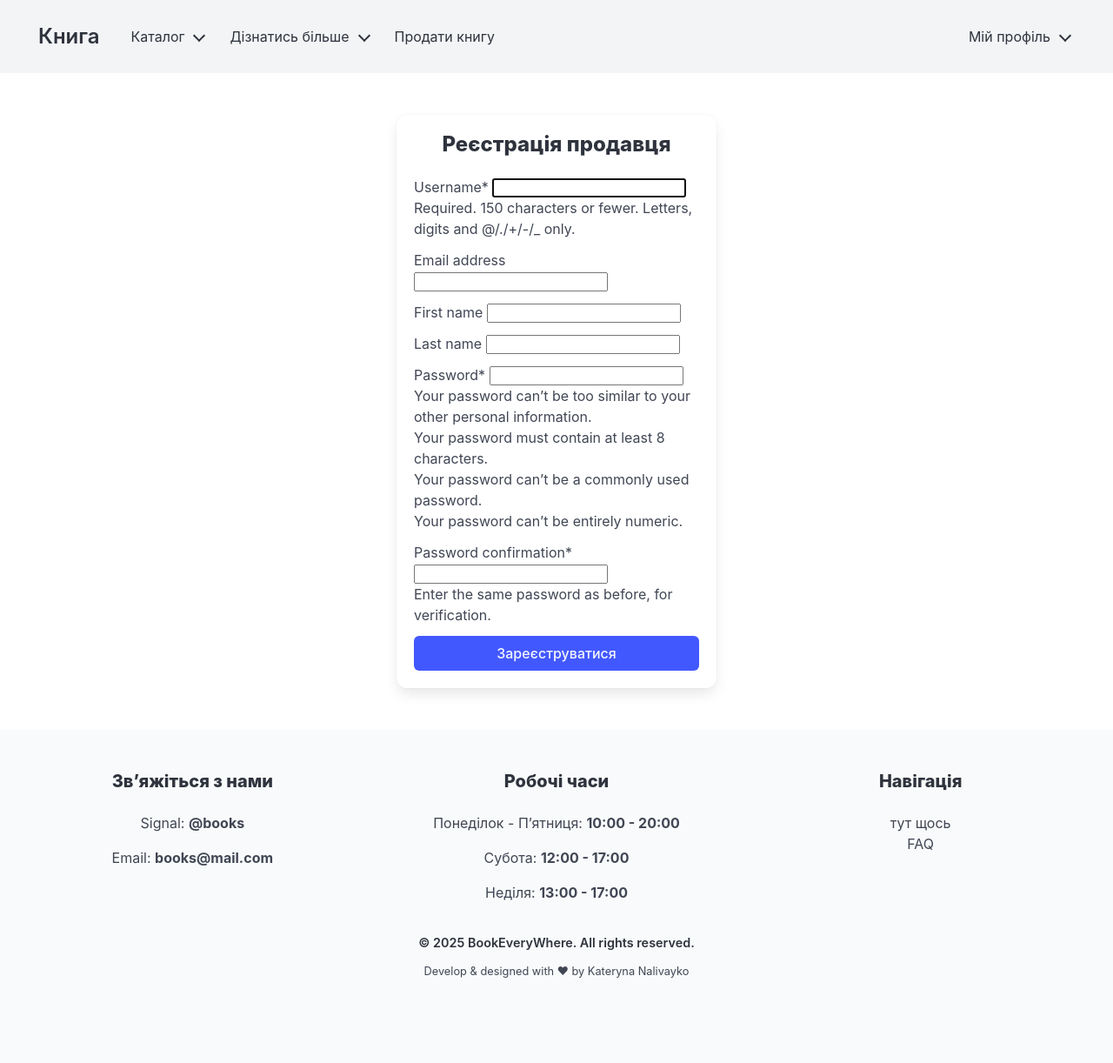
After one commit to kateryna-nalivayko/MarketplaceBookStore, a Django app: page /user/store-sign-up/ in a window 1280 px wide. The commit adds this page. Shown: the whole page at 87% size. Run offline with Django 5.2, Linux system fonts and the light colour scheme; parts of the project's set-up code (start-up, migrations or seed data) failed here and were passed over; some libraries are stand-ins or nearby versions.

Commit message:
Add store signup functionality: create view, form, and template; update URLs and base template for user authentication

```diff
--- a/core/urls.py
+++ b/core/urls.py
@@ -31,3 +31,7 @@ urlpatterns = [
 
 
 ] + static(settings.MEDIA_URL, document_root=settings.MEDIA_ROOT)
+
+
+
+# http://127.0.0.1:8000/about
--- a/templates/include/base.html
+++ b/templates/include/base.html
@@ -79,14 +79,17 @@
                     </div>
                 </div>
 
-                <a class="navbar-item" href="#">
+                {% if not user.is_authenticated %}
+                <a class="navbar-item" href="{% url "user:store_sign_up" %}">
                     Продати книгу
                 </a>
+                {% endif %}
+
             </div>
 
             <div class="navbar-dropdown">
 
-                    <a class="navbar-item" href="#}">
+                    <a class="navbar-item" href="#">
                         Увійти
                     </a>
                 </div>
@@ -108,6 +111,9 @@
                                     {% if user|is_in_group:"Store" %}
                                         <a class="navbar-item" href="#}">
                                             Профайл продавця
+                                        </a>
+                                        <a class="navbar-item" href="{% url "users:change_password" %}">
+                                            Змінити пароль
                                         </a>
                                     {% elif user|is_in_group:"Customer" %}
 
--- a/users/forms.py
+++ b/users/forms.py
@@ -24,4 +24,4 @@ class StoreSignUpForm(UserCreationForm):
 
     class Meta(UserCreationForm.Meta):
         model = User
-        fields = UserCreationForm.Meta.fields + ('email',)
+        fields = UserCreationForm.Meta.fields + ('email', 'first_name', 'last_name')
--- /dev/null
+++ b/users/templates/users/store_sign_up.html
@@ -0,0 +1,27 @@
+{% extends "include/base.html" %}
+{% load static %}
+{% load crispy_forms_tags %}
+
+{% block content %}
+<section class="section">
+    <div class="container">
+        <div class="columns is-centered">
+            <div class="column is-4-desktop is-6-tablet">
+                <div class="box">
+                    <p class="title is-4 has-text-centered">Реєстрація продавця</p>
+                    <form action="{% url "user:store_sign_up" %}" method='POST'>
+                        {% csrf_token %}
+                        {{ form|crispy }}
+
+                        <div class="field">
+                            <div class="control">
+                                <button type="submit" class="button is-link is-fullwidth">Зареєструватися</button>
+                            </div>
+                        </div>
+                    </form>
+                </section>
+            </div>
+        </div>
+    </div>
+
+{% endblock content %}
--- a/users/urls.py
+++ b/users/urls.py
@@ -10,4 +10,5 @@ urlpatterns = [
     path('customer-sign-up/', views.customer_signup_view, name='customer_signup_view'),
     path('logout/', views.logout, name='logout'),
     path('change-password/', views.change_password, name='change_password'),
+    path('store-sign-up/', views.store_signup_view, name='store_sign_up')
 ]
--- a/users/views.py
+++ b/users/views.py
@@ -8,7 +8,8 @@ from django.contrib.auth.decorators import login_required
 from django.contrib.auth.forms import PasswordChangeForm
 
 from customer.models import Customer
-from users.forms import CustomAuthenticationForm, CustomerSignUpForm
+from store.models import Store
+from users.forms import CustomAuthenticationForm, CustomerSignUpForm, StoreSignUpForm
 
 from verify_email.email_handler import ActivationMailManager
 
@@ -94,3 +95,38 @@ def change_password(request):
     }
 
     return render(request, 'users/change_password.html', context)
+
+
+def store_signup_view(request):
+    if request.method == 'POST':
+        form = StoreSignUpForm(request.POST)
+
+        if form.is_valid():
+            user = None
+            try:
+                with transaction.atomic():
+                    user = form.save(commit=False)
+                    user.is_active = False
+                    user.save()
+
+                    store_group = Group.objects.get(name='Store')
+                    user.groups.add(store_group)
+                    user.save()
+                    user.refresh_from_db()
+
+                    Store.objects.get_or_create(user=user)
+
+                    ActivationMailManager.send_verification_link(
+                        inactive_user=user, form=form, request=request
+                    )
+                    return redirect('user:verification_pending')
+            except Exception as e:
+                if user and user.pk:
+                    user.delete()
+        else:
+            print('Form errors', form.errors)
+    else:
+        form = CustomerSignUpForm()
+
+
+    return render(request, 'users/store_sign_up.html', {'form': form})
```
Also changed, not shown: 1 other file.
